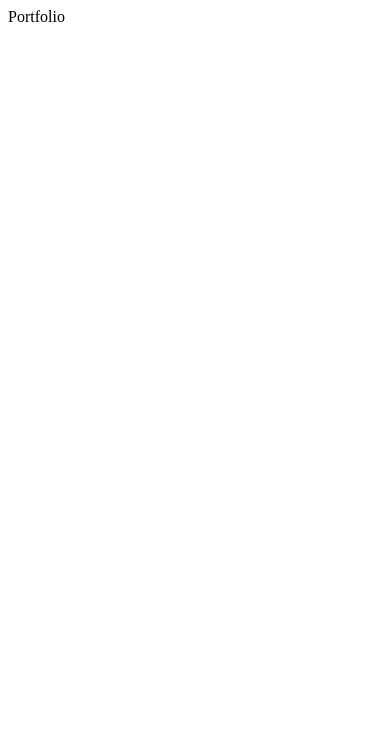
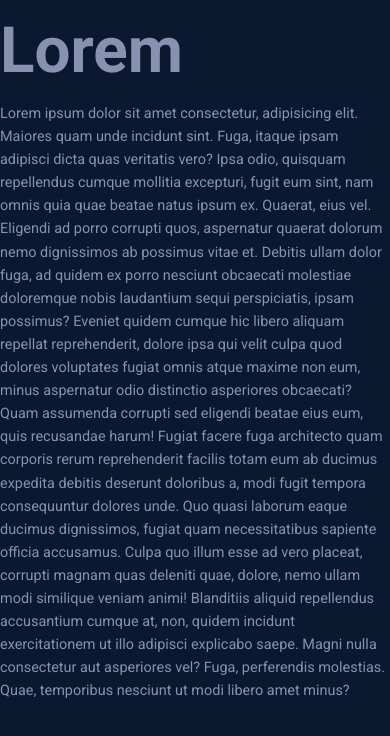
Before and after one commit to anna-ossowska/portfolio-v2, a React (Create React App) app: page / in a window 390 px wide. Shown: the top 736 px of the page. Built offline with nearby package versions, Linux system fonts and the light colour scheme.

Commit message:
Adding generic styling and media queries, updating dependencies

```diff
--- a/package.json
+++ b/package.json
@@ -42,6 +42,7 @@
     ]
   },
   "devDependencies": {
+    "@types/styled-components": "^5.1.26",
     "@typescript-eslint/eslint-plugin": "^5.48.2",
     "@typescript-eslint/parser": "^5.48.2",
     "eslint": "^8.32.0",
--- a/src/App.tsx
+++ b/src/App.tsx
@@ -1,7 +1,28 @@
 import { ReactElement } from 'react';
 
 const App = (): ReactElement => {
-    return <div>Portfolio</div>;
+    return (
+        <div>
+            <h1>Lorem</h1>
+            <p>
+                Lorem ipsum dolor sit amet consectetur, adipisicing elit. Maiores quam unde incidunt sint. Fuga, itaque
+                ipsam adipisci dicta quas veritatis vero? Ipsa odio, quisquam repellendus cumque mollitia excepturi,
+                fugit eum sint, nam omnis quia quae beatae natus ipsum ex. Quaerat, eius vel. Eligendi ad porro corrupti
+                quos, aspernatur quaerat dolorum nemo dignissimos ab possimus vitae et. Debitis ullam dolor fuga, ad
+                quidem ex porro nesciunt obcaecati molestiae doloremque nobis laudantium sequi perspiciatis, ipsam
+                possimus? Eveniet quidem cumque hic libero aliquam repellat reprehenderit, dolore ipsa qui velit culpa
+                quod dolores voluptates fugiat omnis atque maxime non eum, minus aspernatur odio distinctio asperiores
+                obcaecati? Quam assumenda corrupti sed eligendi beatae eius eum, quis recusandae harum! Fugiat facere
+                fuga architecto quam corporis rerum reprehenderit facilis totam eum ab ducimus expedita debitis deserunt
+                doloribus a, modi fugit tempora consequuntur dolores unde. Quo quasi laborum eaque ducimus dignissimos,
+                fugiat quam necessitatibus sapiente officia accusamus. Culpa quo illum esse ad vero placeat, corrupti
+                magnam quas deleniti quae, dolore, nemo ullam modi similique veniam animi! Blanditiis aliquid
+                repellendus accusantium cumque at, non, quidem incidunt exercitationem ut illo adipisci explicabo saepe.
+                Magni nulla consectetur aut asperiores vel? Fuga, perferendis molestias. Quae, temporibus nesciunt ut
+                modi libero amet minus?
+            </p>
+        </div>
+    );
 };
 
 export default App;
--- a/src/index.tsx
+++ b/src/index.tsx
@@ -1,6 +1,8 @@
 import React from 'react';
 import ReactDOM from 'react-dom/client';
 import App from './App';
+import '../src/styles/variables.css';
+import '../src/styles/style.css';
 
 const root = ReactDOM.createRoot(document.getElementById('root') as HTMLElement);
 root.render(
--- /dev/null
+++ b/src/styles/style.css
@@ -0,0 +1,69 @@
+*,
+*::after,
+*::before {
+    margin: 0;
+    padding: 0;
+    box-sizing: inherit;
+}
+
+body {
+    box-sizing: border-box;
+    font-family: 'Roboto', sans-serif;
+    font-weight: 400;
+    line-height: 1.6;
+    background-color: var(--color-background-default);
+    color: var(--color-text-main);
+}
+
+h1,
+h2 {
+    font-size: 4.6875rem;
+}
+
+h3 {
+    font-size: 4.0625rem;
+}
+
+h4 {
+    font-size: 1.875rem;
+}
+
+h5 {
+    font-size: 1.562rem;
+}
+
+p {
+    font-size: 1.062rem;
+}
+
+a {
+    text-decoration: none;
+    color: var(--color-text-highlight);
+    font-size: 1.062rem;
+}
+
+img {
+    width: 100%;
+}
+
+button {
+    display: inline-block;
+}
+
+@media only screen and (max-width: 992px) {
+    html {
+        font-size: 95%;
+    }
+}
+
+@media only screen and (max-width: 768px) {
+    html {
+        font-size: 90%;
+    }
+}
+
+@media only screen and (max-width: 600px) {
+    html {
+        font-size: 85%;
+    }
+}
--- a/src/styles/variables.css
+++ b/src/styles/variables.css
@@ -36,13 +36,6 @@
     --border-radius: 4px;
 
     /* Z-indexes */
-    --navbar-z-index: 1000,
-    --sidebar-z-index: 1100,
-
-    /* Media queries */
-    --phone: 600px,
-    --tab-port: 768px,
-    --tab-land: 992px,
-    --desktop: 1200px,
-    --big-desktop: 1800px,
+    --navbar-z-index: 1000;
+    --sidebar-z-index: 1100;
 }
```
Also changed, not shown: 1 other file (tests, documents, lock files or other folders).
